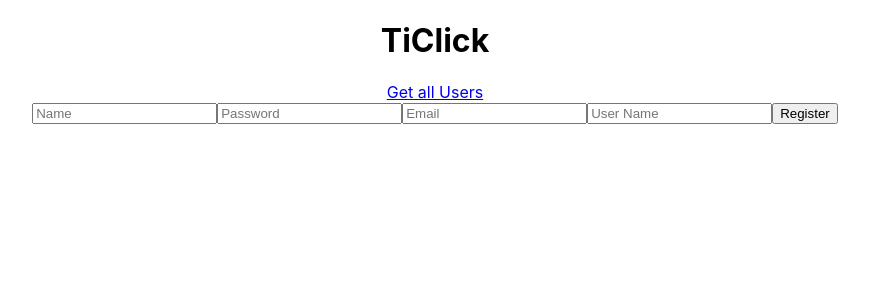
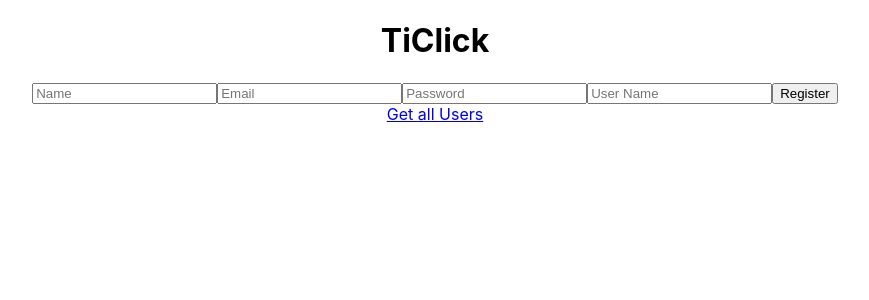
Before and after one commit to JamesYcode/TiClick_App, a React (Create React App) app in the folder TiClick/client/: page /register in a window 1280 px wide. Shown: the top 300 px of the page, without its empty margins (205-1074 px from the left). Built offline with nearby package versions, Linux system fonts and the light colour scheme; no server answers.

Commit message:
auth token

```diff
--- a/TiClick/client/src/App.js
+++ b/TiClick/client/src/App.js
@@ -3,20 +3,21 @@ import './App.css';
 import Header from './components/Header';
 import Main from './components/Main';
 import Footer from './components/Footer';
-import { fetchAllUsers, createUser } from './services/users';
+import { fetchAllUsers, createUser, loginUser } from './services/users';
 
 class App extends Component {
   constructor() {
     super();
     this.state = {
       users: [],
-        name: '',
-        password: '',
-        email: '',
-        username: ''
+      name: '',
+      password: '',
+      email: '',
+      username: '',
     }
     this.handleChange = this.handleChange.bind(this);
     this.handleSubmit = this.handleSubmit.bind(this);
+    this.handleLoginSubmit = this.handleLoginSubmit.bind(this);
   }
 
   async componentDidMount() {
@@ -32,16 +33,37 @@ class App extends Component {
 
   async handleSubmit(e) {
     e.preventDefault();
-    const newUser = {
+    const newUser = await createUser({
       name: this.state.name,
       password: this.state.password,
       email: this.state.email,
       username: this.state.username
-    }
-    createUser(newUser);
-    await this.getAllUsers();
+    });
+    this.setState(prevState => ({
+      users: [...prevState.users, newUser],
+      name: '',
+      password: '',
+      email: '',
+      username: ''
+    }));
   }
 
+  async handleLoginSubmit(e) {
+    console.log('pants')
+    e.preventDefault();
+    const login = await loginUser({
+      email: this.state.email,
+      password: this.state.password
+    });
+
+    console.log(login)
+    localStorage.setItem('jwt', login.jwt);
+    this.setState(prevState => ({
+      users: [...prevState.users, login],
+      email: '',
+      password: ''
+    }));
+  }
 
   handleChange(e) {
     const { name, value } = e.target;
@@ -50,13 +72,16 @@ class App extends Component {
     })
   };
 
+
   render() {
     return (
       <div className="App">
         <Header />
         <Main
+          handleLoginSubmit={this.handleLoginSubmit}
           handleChange={this.handleChange}
           handleSubmit={this.handleSubmit}
+
           name={this.state.name}
           email={this.state.email}
           password={this.state.password}
--- a/TiClick/client/src/components/Login.jsx
+++ /dev/null
@@ -1,23 +0,0 @@
-import React from 'react';
-
-function Login(props) {
-  const {
-    handleChange,
-    password,
-    user_name
-  } = props;
-  return(
-    <div>
-      <form>
-        <input onChange={handleChange} type='text' placeholder='Username' name='user_name' value={user_name} />
-
-        <input onChange={handleChange} type='text' placeholder='Password' name='password' value={password} />
-
-        <input type='submit' value='Login' />
-
-      </form>
-    </div>
-  )
-}
-
-export default Login;
--- a/TiClick/client/src/components/Main.jsx
+++ b/TiClick/client/src/components/Main.jsx
@@ -1,21 +1,43 @@
 import React from 'react';
-import Login from './Login';
 import { Link, Route } from 'react-router-dom';
 import Users from './Users';
-import RegisterForm from './RegisterForm';
+import RegisterForm from './forms/RegisterForm';
+import LoginForm from './forms/LoginForm';
 
 function Main(props) {
   const {
     handleChange,
     handleSubmit,
+    handleLoginSubmit,
     username,
     password,
     users,
     name,
     email
   } = props;
+
   return(
     <div>
+      <Route exact path='/' render={(props) => (
+        <LoginForm
+          handleChange={handleChange}
+          handleLoginSubmit={handleLoginSubmit}
+          password={password}
+          email={email}
+          value='Login'
+         />
+      )} />
+
+      <Route path='/register' render={(props) => (
+        <RegisterForm
+          handleChange={handleChange}
+          handleSubmit={handleSubmit}
+          name={name}
+          username={username}
+          password={password}
+          email={email}
+         />
+      )} />
 
 
       <Link to='/users'>Get all Users</Link>
@@ -24,14 +46,6 @@ function Main(props) {
           users={users}
         />
       )} />
-      <RegisterForm
-        handleChange={handleChange}
-        handleSubmit={handleSubmit}
-        name={name}
-        username={username}
-        password={password}
-        email={email}
-       />
     </div>
   )
 }
--- a/TiClick/client/src/components/Users.jsx
+++ b/TiClick/client/src/components/Users.jsx
@@ -4,7 +4,9 @@ function Users(props) {
   return(
     <div>
       {props.users.map(list => (
-        <h1>{list.name}</h1>
+        <div key={list.id}>
+          <h1>{list.name}</h1>
+        </div>
       ))}
     </div>
   )
--- /dev/null
+++ b/TiClick/client/src/components/forms/LoginForm.jsx
@@ -0,0 +1,15 @@
+import React from 'react';
+
+function LoginForm(props) {
+  return(
+    <div>
+      <form onSubmit={props.handleLoginSubmit}>
+        <input onChange={props.handleChange} type='text' placeholder='Email' name='email' value={props.email} />
+        <input onChange={props.handleChange} type='text' placeholder='Password' name='password' value={props.password} />
+        <input value='Login' type='submit' />
+      </form>
+    </div>
+  )
+}
+
+export default LoginForm;
--- a/TiClick/client/src/components/RegisterForm.jsx
+++ b/TiClick/client/src/components/forms/RegisterForm.jsx
@@ -5,8 +5,8 @@ function RegisterForm(props) {
     <div>
       <form onSubmit={props.handleSubmit}>
         <input onChange={props.handleChange} type='text' placeholder='Name' name='name' value={props.name} />
+        <input onChange={props.handleChange} type='text' placeholder='Email' name='email' value={props.email} />
         <input onChange={props.handleChange} type='text' placeholder='Password' name='password' value={props.password} />
-        <input onChange={props.handleChange} type='text' placeholder='Email' name='email' value={props.email} />
         <input onChange={props.handleChange} type='text' placeholder='User Name' name='username' value={props.username} />
         <input value='Register' type='submit' />
       </form>
--- a/TiClick/client/src/services/users.js
+++ b/TiClick/client/src/services/users.js
@@ -6,9 +6,13 @@ const fetchAllUsers = async () => {
 };
 
 const createUser = async (user) => {
-  console.log(user);
   const mkUser = await api.post('/users/', {"user": user});
   return mkUser.data;
 }
 
-export { fetchAllUsers, createUser }
+const loginUser = async (loginData) => {
+ const resp = await api.post(`/user_token`, { auth: loginData });
+ return resp.data;
+}
+
+export { fetchAllUsers, createUser, loginUser }
```
Also changed, not shown: 1 other file (tests, documents, lock files or other folders).
